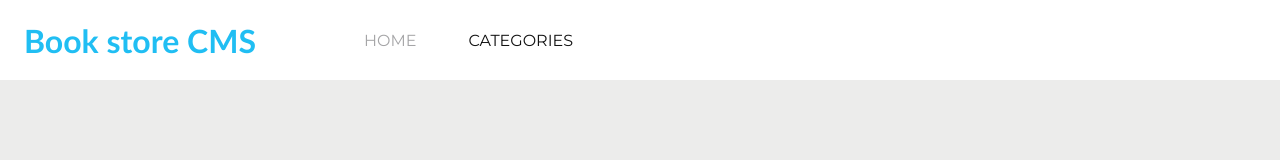
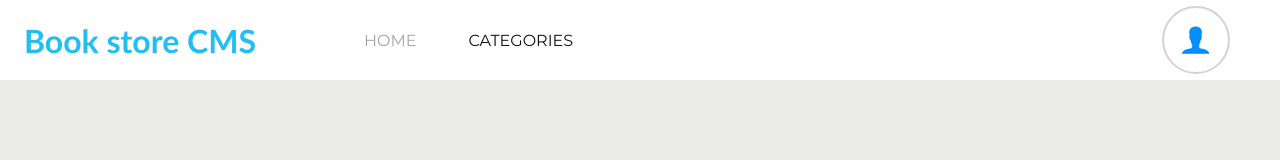
Before and after one commit to wacoo/react-book-store, a React (Create React App) app: page /categories in a window 1280 px wide. Shown: the top 160 px of the page. Built offline with nearby package versions, Linux system fonts and the light colour scheme.

Commit message:
Fix linters error

```diff
--- a/src/components/NavBar.css
+++ b/src/components/NavBar.css
@@ -3,6 +3,7 @@
   height: 80px;
   display: flex;
   align-items: center;
+  justify-content: space-between;
   background-color: #fff;
 }
 
@@ -41,3 +42,19 @@
 .active {
   color: #121212;
 }
+
+.mask {
+  width: 4rem;
+  height: 4rem;
+  border: lightgray solid 2px;
+  margin: 0 50px;
+  display: flex;
+  justify-content: center;
+  align-items: center;
+  border-radius: 50%;
+}
+
+.logo-menu {
+  display: flex;
+  align-items: center;
+}
--- a/src/components/NavBar.jsx
+++ b/src/components/NavBar.jsx
@@ -1,6 +1,7 @@
 import { NavLink } from 'react-router-dom';
 import './NavBar.css';
 import PropTypes from 'prop-types';
+import Head from '../img/head.png';
 
 const NavBar = (props) => {
   const { active } = props;
@@ -9,6 +10,7 @@ const NavBar = (props) => {
   return (
     <header className="header">
       <>
+      <div className="logo-menu">
         <h1>Book store CMS</h1>
         <ul>
             <li>
@@ -29,6 +31,8 @@ const NavBar = (props) => {
               </NavLink>
             </li>
         </ul>
+      </div>
+      <div class="mask"><img src={Head} alt="Head" /></div>
       </>
     </header>
   );
```
Also changed, not shown: src/img/head.png (added). Lines whose indentation alone changed are shown as unchanged.
